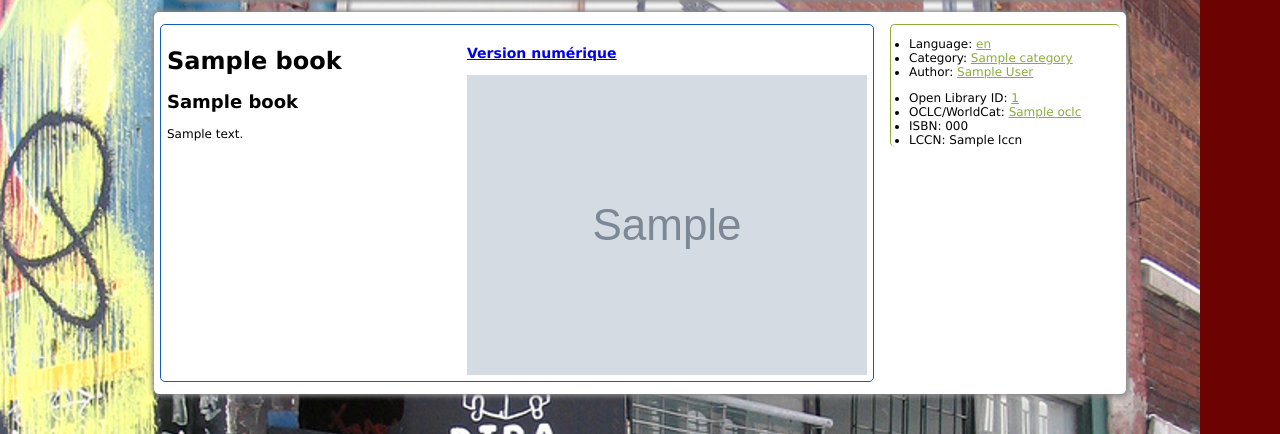
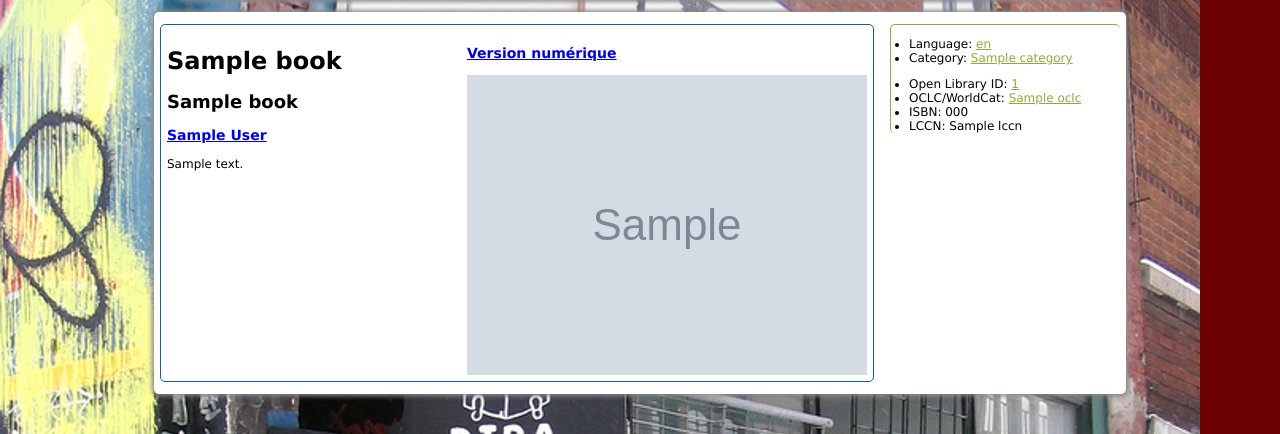
Before and after one commit to leylaso/django-library, a Django app: template templates/library/book.html in a window 1280 px wide. Shown: the part 225-659 px from the top of the page. Run offline with Django 3.2, Linux system fonts and the light colour scheme; the template is opened without the code that fills it: most values are stand-ins (such as "Sample title", 1, 10 or a date in 2020); grey boxes marked "Sample" are stand-in pictures.

Commit message:
Update templates for multiple authors

```diff
--- a/templates/library/book.html
+++ b/templates/library/book.html
@@ -11,10 +11,7 @@
       {% if book.category %}
       <li><label>Category</label>: <span><a href="/bk/category:{{book.category.id}}">{{book.category}}</a></span></li>
       {% endif %}
-      {% if book.author %}
-      <li><label>Author</label>: <span><a href="/bk/author:{{book.author.id}}">{{book.author}}</a></span></li>
-      {% endif %}
-    </ul>
+   </ul>
     <ul id="book-numbers">
       {% if book.olid %}
         {% if book.olink %}
@@ -51,5 +48,13 @@
 
   <h1 id="book-title">{{ book.title }}</h1>
   <h2 id="book-subtitle">{{ book.subtitle }}</h2>
+  {% if book.author %}
+    <h3 id="book-authors">
+    {% for author in book.author.all %}
+      <span class="author"><a href="/bk/author:{{author.id}}">{{author}}</a></span>&nbsp;
+    {% endfor %}
+    </h3>
+  {% endif %}
+
   <div id="book-desc">{{ book.description }}</div>
 {% endblock %}
--- a/templates/library/bookSearch.html
+++ b/templates/library/bookSearch.html
@@ -47,7 +47,7 @@
     <thead>
       <tr>
         <th>Livre</th>
-        <th>Auteur</th>
+        <th>Auteurs</th>
         <th>Section</th>
         <th>Langue</th>
       </tr>
@@ -56,7 +56,7 @@
       {% for book in books.object_list %}
         <tr class="{% cycle 'odd' 'even' %}">
           <th><a href="/bk/{{book.id}}">{{book.title}}</a></th>
-          <td>{{book.author}}</td>
+          <td>{% for author in book.author.all %}<span>{{ author }}</span>&nbsp;&nbsp;&nbsp;{% endfor %}</td>
           <td>{{book.category}}</td>
           <td class="book-lang">{{book.language}}</td>
         </tr>
```
